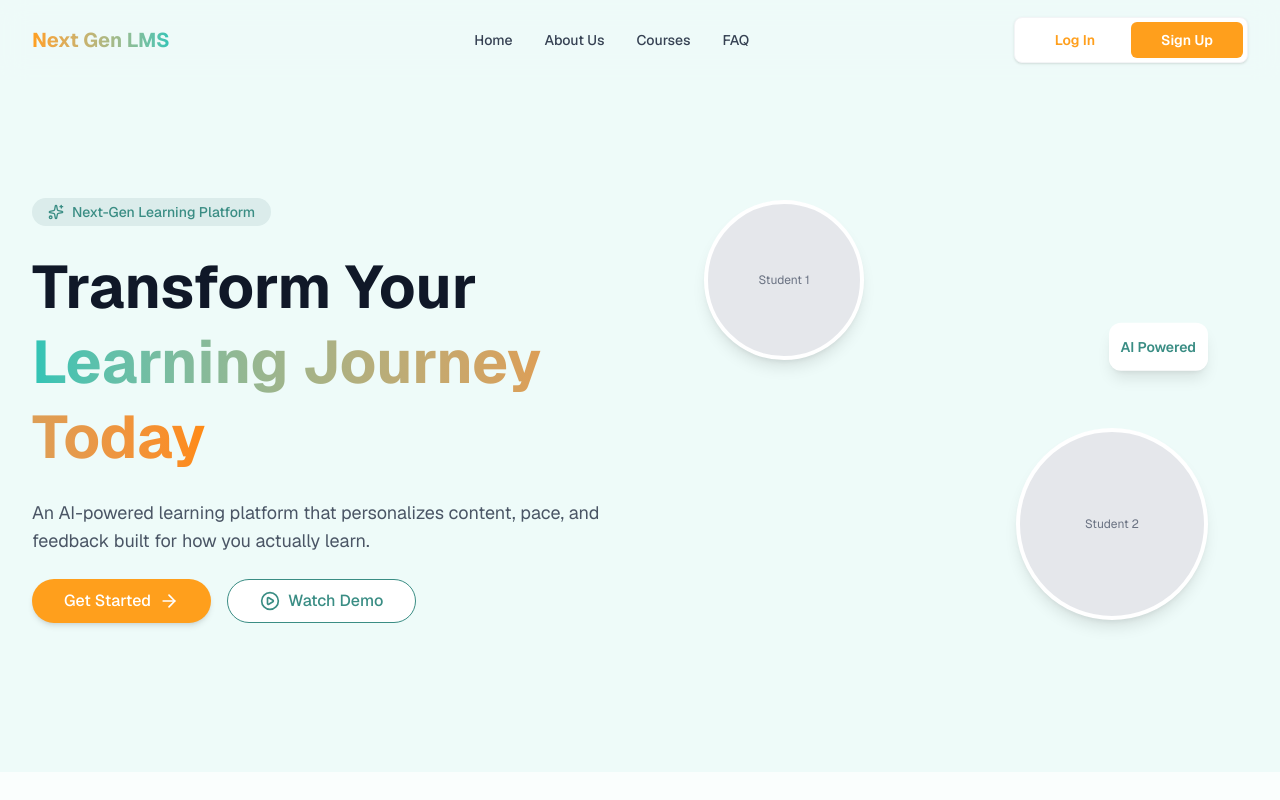
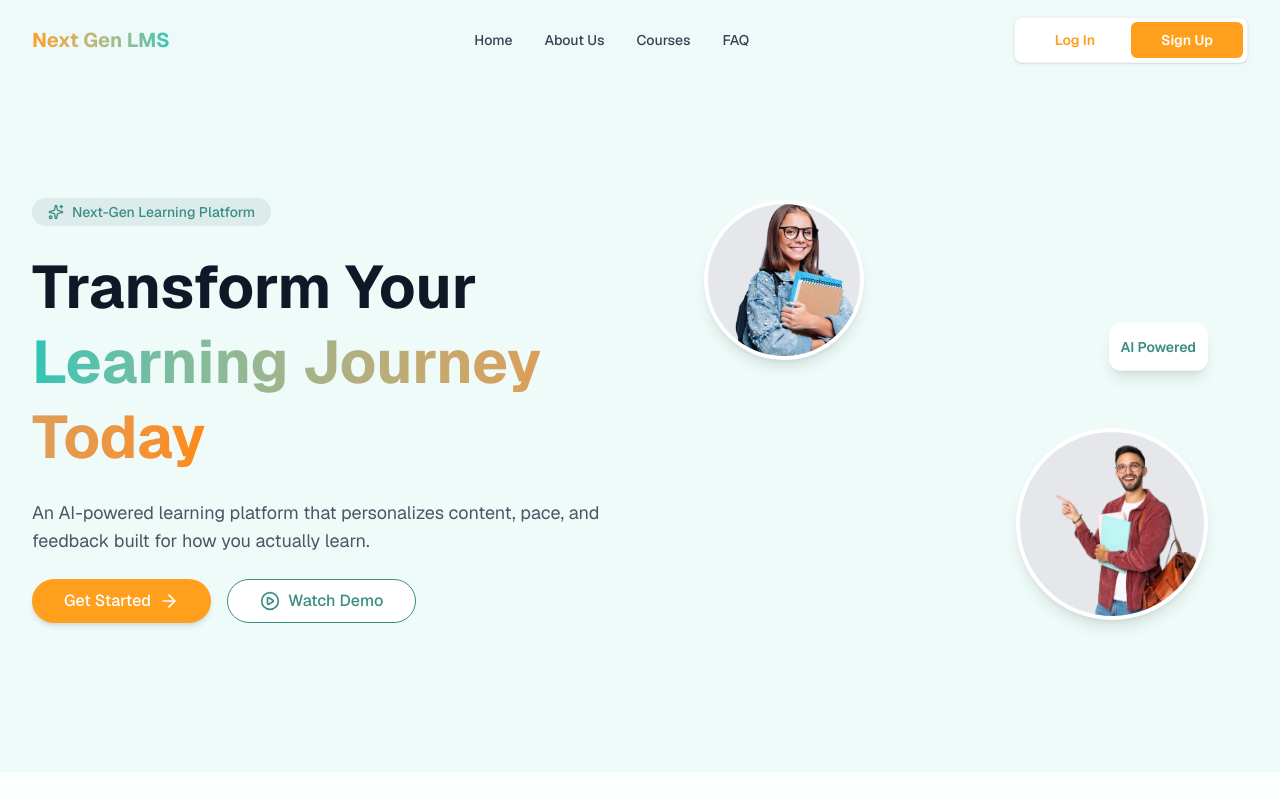
Before and after one commit to faizaanjum7/next-gen-lms, a Next.js app: page / in a window 1280 px wide. Shown: the top 800 px of the page. Built offline with nearby package versions, Linux system fonts and the light colour scheme.

Commit message:
student images added

```diff
--- a/components/Hero.tsx
+++ b/components/Hero.tsx
@@ -61,14 +61,14 @@ export default function Hero() {
                             {/* Circle Background */}
                             <div className="absolute top-1/2 left-1/2 transform -translate-x-1/2 -translate-y-1/2 w-[300px] h-[300px] md:w-[400px] md:h-[400px] bg-[#d5f2ee] rounded-full -z-10" />
 
-                            {/* Left Student Image Placeholder */}
-                            <div className="absolute top-10 left-0 md:left-10 w-32 h-32 md:w-40 md:h-40 bg-gray-200 rounded-full overflow-hidden border-4 border-white shadow-lg flex items-center justify-center">
-                                <span className="text-xs text-center text-gray-500">Student 1</span>
+                            {/* Left Student Image */}
+                            <div className="absolute top-10 left-0 md:left-10 w-32 h-32 md:w-40 md:h-40 bg-gray-200 rounded-full overflow-hidden border-4 border-white shadow-lg">
+                                <Image src="/student1.png" alt="Student 1" fill className="object-cover" sizes="(max-width: 768px) 128px, 160px" />
                             </div>
 
-                            {/* Right Student Image Placeholder */}
-                            <div className="absolute bottom-10 right-0 md:right-10 w-40 h-40 md:w-48 md:h-48 bg-gray-200 rounded-full overflow-hidden border-4 border-white shadow-lg flex items-center justify-center">
-                                <span className="text-xs text-center text-gray-500">Student 2</span>
+                            {/* Right Student Image */}
+                            <div className="absolute bottom-10 right-0 md:right-10 w-40 h-40 md:w-48 md:h-48 bg-gray-200 rounded-full overflow-hidden border-4 border-white shadow-lg">
+                                <Image src="/student 2.png" alt="Student 2" fill className="object-cover" sizes="(max-width: 768px) 160px, 192px" />
                             </div>
 
                             {/* Floating badge/element */}
```
Also changed, not shown: public/student 2.png (added), public/student1.png (added).
